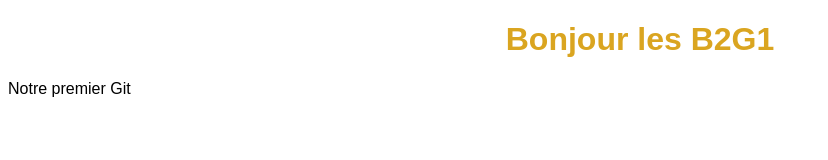
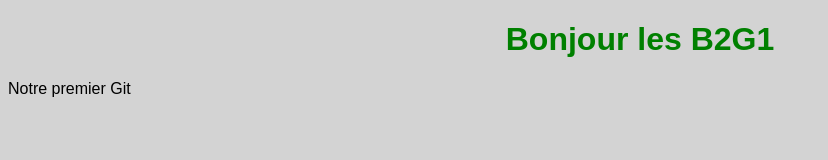
Before and after one commit to justinjwebmaster/HEAJ-B2-Flux, a plain HTML site: page index.html in a window 1280 px wide. Shown: the whole page, without its empty margins (0-828 px from the left). Drawn offline with Linux system fonts and the light colour scheme.

Commit message:
Ajout d'un background

```diff
--- a/style.css
+++ b/style.css
@@ -1,10 +1,14 @@
 *{
   font-family:fantasy;
+}
+
+body{
+  background-color: lightgray;
 }
 
 h1 {
   width: 100%;
   text-align:center;
 
-  color: goldenrod;
+  color: green;
 }
```
